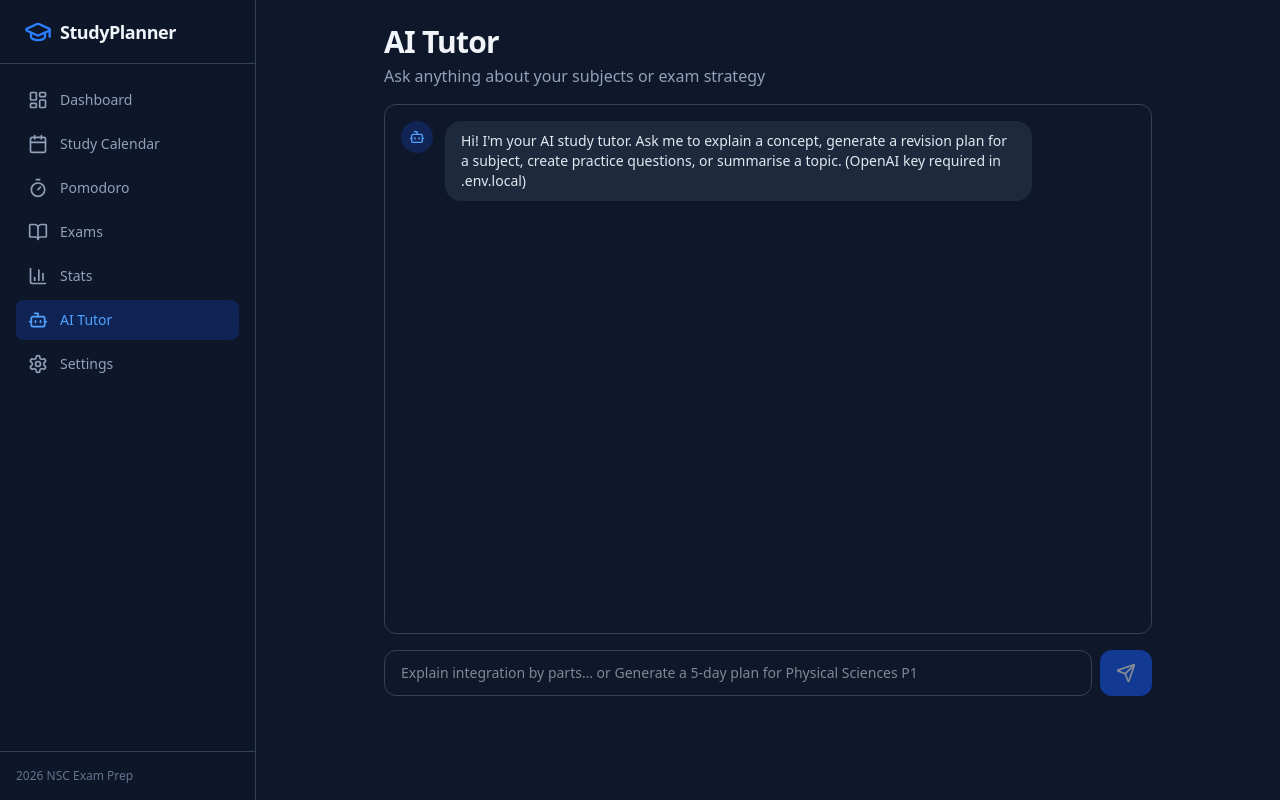
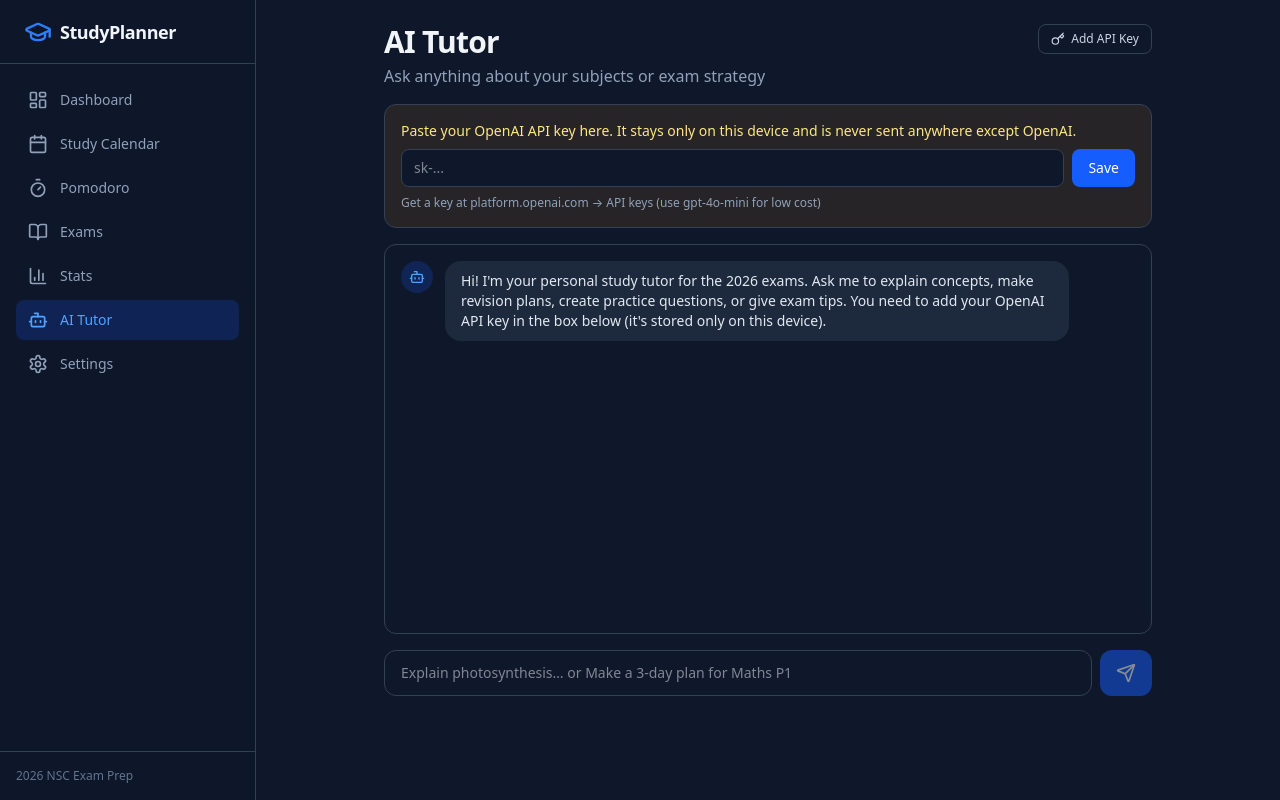
Before and after one commit to sixtoast/study-planner-pwa, a Next.js app: page /ai in a window 1280 px wide. Built offline with nearby package versions, Linux system fonts and the light colour scheme.

Commit message:
Real AI Tutor: chat with GPT using your own OpenAI key (stored only on device)

```diff
--- a/src/app/ai/page.tsx
+++ b/src/app/ai/page.tsx
@@ -1,49 +1,154 @@
 "use client";
 
-import { useState } from "react";
-import { Send, Bot } from "lucide-react";
+import { useState, useEffect, useRef } from "react";
+import { Send, Bot, Key, Loader2 } from "lucide-react";
+import { EXAMS_2026, getExamDisplayName } from "@/data/exams";
+
+const KEY_STORAGE = "study-planner-openai-key";
+
+type Message = { role: "user" | "assistant" | "system"; content: string };
 
 export default function AIPage() {
-  const [messages, setMessages] = useState<
-    { role: "user" | "assistant"; content: string }[]
-  >([
+  const [messages, setMessages] = useState<Message[]>([
     {
       role: "assistant",
       content:
-        "Hi! I'm your AI study tutor. Ask me to explain a concept, generate a revision plan for a subject, create practice questions, or summarise a topic. (OpenAI key required in .env.local)",
+        "Hi! I'm your personal study tutor for the 2026 exams. Ask me to explain concepts, make revision plans, create practice questions, or give exam tips. You need to add your OpenAI API key in the box below (it's stored only on this device).",
     },
   ]);
   const [input, setInput] = useState("");
   const [loading, setLoading] = useState(false);
+  const [apiKey, setApiKey] = useState("");
+  const [showKeyInput, setShowKeyInput] = useState(false);
+  const bottomRef = useRef<HTMLDivElement>(null);
+
+  useEffect(() => {
+    const saved = localStorage.getItem(KEY_STORAGE) || "";
+    setApiKey(saved);
+    if (!saved) setShowKeyInput(true);
+  }, []);
+
+  useEffect(() => {
+    bottomRef.current?.scrollIntoView({ behavior: "smooth" });
+  }, [messages, loading]);
+
+  const saveKey = (key: string) => {
+    setApiKey(key);
+    localStorage.setItem(KEY_STORAGE, key);
+    if (key) setShowKeyInput(false);
+  };
 
   const send = async () => {
     if (!input.trim() || loading) return;
+    if (!apiKey) {
+      setShowKeyInput(true);
+      return;
+    }
+
     const userMsg = input.trim();
     setInput("");
     setMessages((m) => [...m, { role: "user", content: userMsg }]);
     setLoading(true);
 
-    setTimeout(() => {
+    // Build context about the exams
+    const examContext = EXAMS_2026.slice(0, 12)
+      .map((e) => `- ${getExamDisplayName(e)} on ${e.date}`)
+      .join("\n");
+
+    const systemPrompt = `You are a helpful, encouraging South African study tutor helping a Grade 12 learner prepare for the 2026 NSC exams. Be clear, structured, and practical. Use simple language.
+
+Upcoming exams include:
+${examContext}
+
+When asked for a study plan, make it realistic for a school learner. When explaining topics, give examples. Keep answers focused and not too long.`;
+
+    try {
+      const res = await fetch("https://api.openai.com/v1/chat/completions", {
+        method: "POST",
+        headers: {
+          "Content-Type": "application/json",
+          Authorization: `Bearer ${apiKey}`,
+        },
+        body: JSON.stringify({
+          model: "gpt-4o-mini",
+          messages: [
+            { role: "system", content: systemPrompt },
+            ...messages
+              .filter((m) => m.role !== "system")
+              .slice(-8) // keep last few for context
+              .map((m) => ({ role: m.role, content: m.content })),
+            { role: "user", content: userMsg },
+          ],
+          temperature: 0.7,
+          max_tokens: 800,
+        }),
+      });
+
+      if (!res.ok) {
+        const err = await res.json().catch(() => ({}));
+        throw new Error(err?.error?.message || `API error ${res.status}`);
+      }
+
+      const data = await res.json();
+      const reply = data.choices?.[0]?.message?.content || "Sorry, I couldn't generate a reply.";
+
+      setMessages((m) => [...m, { role: "assistant", content: reply }]);
+    } catch (err: any) {
       setMessages((m) => [
         ...m,
         {
           role: "assistant",
-          content:
-            "AI responses will work once you add OPENAI_API_KEY to .env.local and we wire up the /api/ai route. For now this is a UI preview.",
+          content: `Error: ${err.message || "Something went wrong"}. Check that your OpenAI API key is correct and has credits.`,
         },
       ]);
+    } finally {
       setLoading(false);
-    }, 800);
+    }
   };
 
   return (
     <div className="mx-auto flex h-[calc(100vh-8rem)] max-w-3xl flex-col">
-      <div className="mb-4">
-        <h1 className="text-3xl font-bold tracking-tight">AI Tutor</h1>
-        <p className="mt-1 text-slate-400">
-          Ask anything about your subjects or exam strategy
-        </p>
+      <div className="mb-4 flex items-start justify-between gap-4">
+        <div>
+          <h1 className="text-3xl font-bold tracking-tight">AI Tutor</h1>
+          <p className="mt-1 text-slate-400">
+            Ask anything about your subjects or exam strategy
+          </p>
+        </div>
+        <button
+          onClick={() => setShowKeyInput(!showKeyInput)}
+          className="flex items-center gap-1.5 rounded-lg border border-slate-700 px-3 py-1.5 text-xs text-slate-300 hover:bg-slate-800"
+        >
+          <Key className="h-3.5 w-3.5" />
+          {apiKey ? "Key set" : "Add API Key"}
+        </button>
       </div>
+
+      {showKeyInput && (
+        <div className="mb-4 rounded-xl border border-amber-500/30 bg-amber-500/10 p-4">
+          <p className="text-sm text-amber-200 mb-2">
+            Paste your OpenAI API key here. It stays only on this device and is never sent anywhere except OpenAI.
+          </p>
+          <div className="flex gap-2">
+            <input
+              type="password"
+              value={apiKey}
+              onChange={(e) => setApiKey(e.target.value)}
+              placeholder="sk-..."
+              className="flex-1 rounded-lg border border-slate-700 bg-slate-900 px-3 py-2 text-sm"
+            />
+            <button
+              onClick={() => saveKey(apiKey)}
+              className="rounded-lg bg-blue-600 px-4 py-2 text-sm text-white hover:bg-blue-500"
+            >
+              Save
+            </button>
+          </div>
+          <p className="mt-2 text-xs text-slate-400">
+            Get a key at platform.openai.com → API keys (use gpt-4o-mini for low cost)
+          </p>
+        </div>
+      )}
 
       <div className="flex-1 space-y-4 overflow-y-auto rounded-xl border border-slate-800 bg-slate-900/40 p-4">
         {messages.map((msg, i) => (
@@ -59,7 +164,7 @@ export default function AIPage() {
               </div>
             )}
             <div
-              className={`max-w-[80%] rounded-2xl px-4 py-2.5 text-sm ${
+              className={`max-w-[85%] rounded-2xl px-4 py-2.5 text-sm whitespace-pre-wrap ${
                 msg.role === "user"
                   ? "bg-blue-600 text-white"
                   : "bg-slate-800 text-slate-200"
@@ -74,20 +179,23 @@ export default function AIPage() {
             <div className="flex h-8 w-8 items-center justify-center rounded-full bg-blue-600/20">
               <Bot className="h-4 w-4 text-blue-400" />
             </div>
-            <div className="rounded-2xl bg-slate-800 px-4 py-2.5 text-sm text-slate-400">
+            <div className="flex items-center gap-2 rounded-2xl bg-slate-800 px-4 py-2.5 text-sm text-slate-400">
+              <Loader2 className="h-4 w-4 animate-spin" />
               Thinking…
             </div>
           </div>
         )}
+        <div ref={bottomRef} />
       </div>
 
       <div className="mt-4 flex gap-2">
         <input
           value={input}
           onChange={(e) => setInput(e.target.value)}
-          onKeyDown={(e) => e.key === "Enter" && send()}
-          placeholder="Explain integration by parts… or Generate a 5-day plan for Physical Sciences P1"
+          onKeyDown={(e) => e.key === "Enter" && !e.shiftKey && send()}
+          placeholder="Explain photosynthesis… or Make a 3-day plan for Maths P1"
           className="flex-1 rounded-xl border border-slate-700 bg-slate-900 px-4 py-3 text-sm outline-none focus:border-blue-500"
+          disabled={loading}
         />
         <button
           onClick={send}
```
